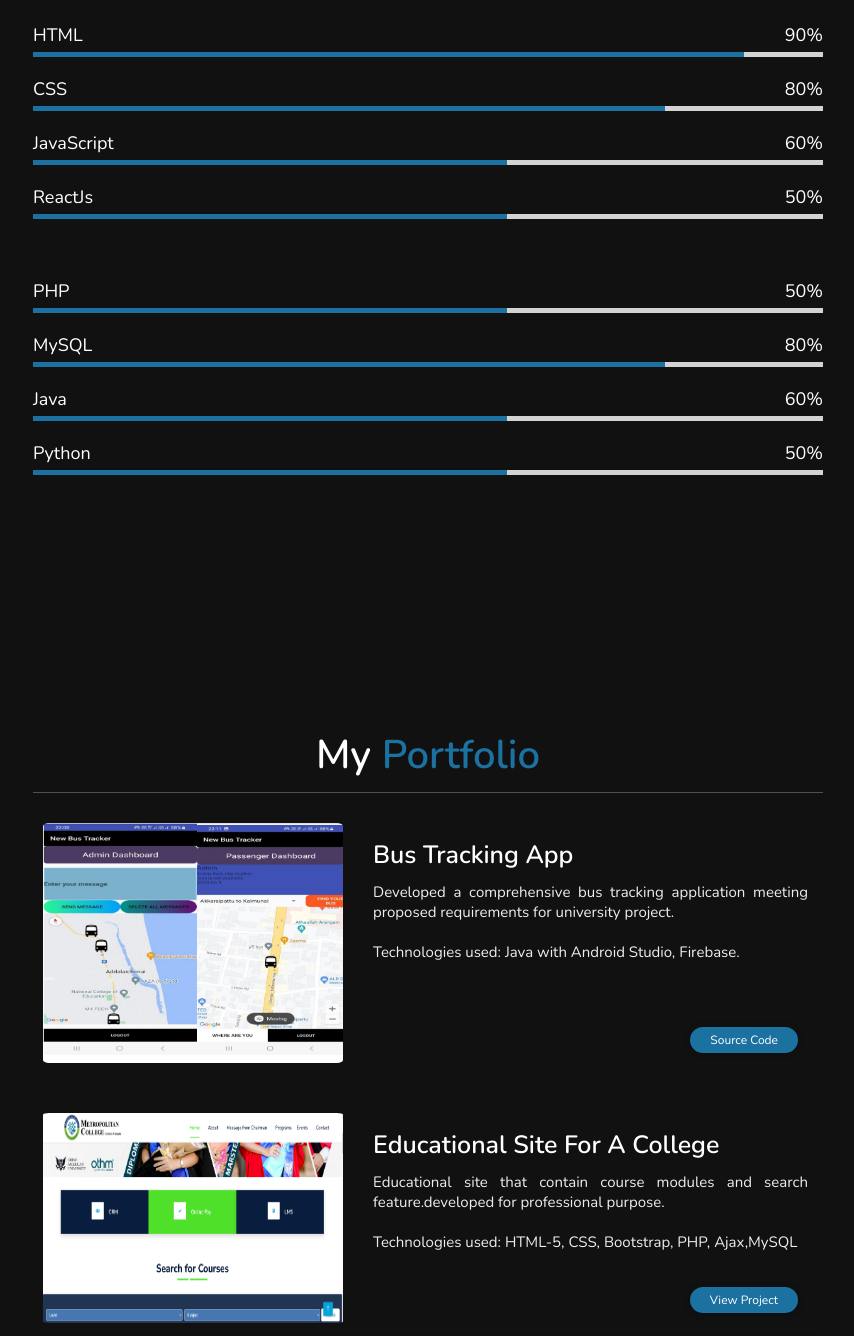
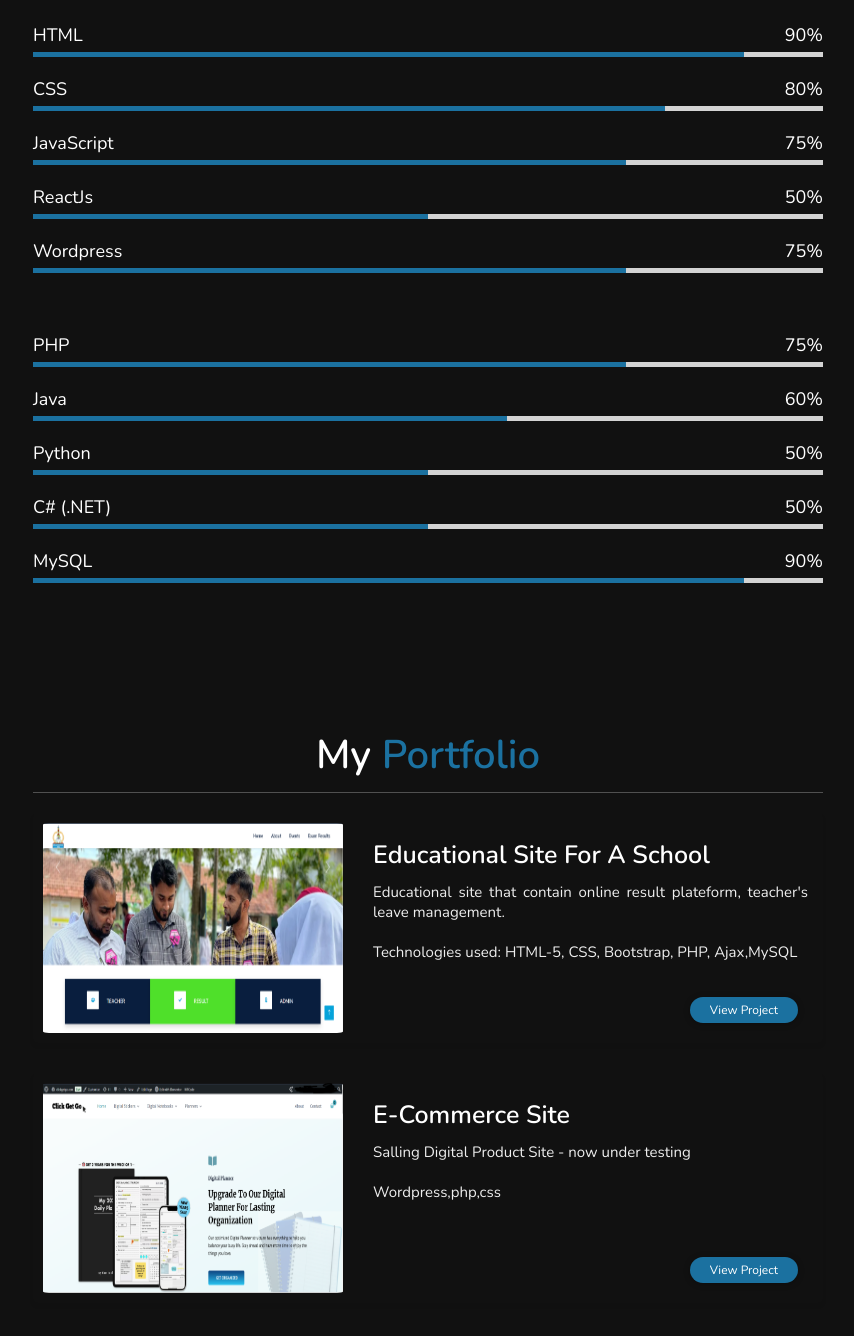
Before and after one commit to SHARAFAHMED3/portfolio_sharafsalaf, a plain HTML site: page index.html in a window 1280 px wide. Shown: the part 2492-3828 px from the top of the page, without its empty margins (387-1241 px from the left). Drawn offline with nearby package versions, Linux system fonts and the light colour scheme.

Commit message:
updated portfolio

```diff
--- a/index.html
+++ b/index.html
@@ -90,13 +90,13 @@
             <div class="counter">
 
                 <div class="box">
-                    <span>1+</span>
+                    <span>3+</span>
                     <h3>years of experience</h3>
                 </div>
 
                 <div class="box">
-                    <span>4+</span>
-                    <h3>project completed</h3>
+                    <span>6+</span>
+                    <h3>Major project completed</h3>
                 </div>
 
             </div>
@@ -125,14 +125,14 @@
             <div class="box">
                 <i class="fas fa-graduation-cap"></i>
                 <span>2020</span>
-                <h3>Dharuth Thowheed Assalafiyya Institute</h3>
+                <h3>DTA Institute</h3>
                 <p>Completed  Advanced Level in the Sri Lanka Education Scheme</p>
             </div>
 
             <div class="box">
                 <i class="fas fa-graduation-cap"></i>
                 <span>2017</span>
-                <h3>Dharuth Thowheed Assalafiyya Institute</h3>
+                <h3>DTA Institute</h3>
                 <p>Completed Ordinary Level in the Sri Lanka Education Scheme</p>
             </div>
         </div>
@@ -162,7 +162,7 @@
             <div class="bars">
                 <div class="info">
                     <span>JavaScript</span>
-                    <span>60%</span>
+                    <span>75%</span>
                 </div>
                 <div class="line JavaScript"></div>
             </div>
@@ -171,7 +171,15 @@
                     <span>ReactJs</span>
                     <span>50%</span>
                 </div>
-                <div class="line JavaScript"></div>
+                <div class="line ReactJs"></div>
+            </div>
+
+            <div class="bars">
+                <div class="info">
+                    <span>Wordpress</span>
+                    <span>75%</span>
+                </div>
+                <div class="line wordpress"></div>
             </div>
         </div>
 
@@ -179,17 +187,11 @@
             <div class="bars">
                 <div class="info">
                     <span>PHP</span>
-                    <span>50%</span>
+                    <span>75%</span>
                 </div>
-                <div class="line java"></div>
+                <div class="line php"></div>
             </div>
-            <div class="bars">
-                <div class="info">
-                    <span>MySQL</span>
-                    <span>80%</span>
-                </div>
-                <div class="line MySQL"></div>
-            </div>
+
             <div class="bars">
                 <div class="info">
                     <span>Java</span>
@@ -202,7 +204,21 @@
                     <span>Python</span>
                     <span>50%</span>
                 </div>
-                <div class="line java"></div>
+                <div class="line python"></div>
+            </div>
+            <div class="bars">
+                <div class="info">
+                    <span>C# (.NET)</span>
+                    <span>50%</span>
+                </div>
+                <div class="line c"></div>
+            </div>
+            <div class="bars">
+                <div class="info">
+                    <span>MySQL</span>
+                    <span>90%</span>
+                </div>
+                <div class="line MySQL"></div>
             </div>
         </div>
 
@@ -215,6 +231,45 @@
         <h1 class="heading"> my <span>portfolio</span> </h1>
 
         <ul class="groups">
+            <li class="col-pro">
+                <div class="card">
+                    <div class="image-session">
+                        <img src="Images/project/alirfan.png" alt="" class="image">
+                    </div>
+                    <div class="meta-sission">
+                        <div class="body">
+                            <h2 class="title">Educational site For a School</h2>
+                            <p class="desc">Educational site that contain online result plateform, teacher's leave management.</p>
+
+                            <p class="desc"> Technologies used: HTML-5, CSS, Bootstrap, PHP, Ajax,MySQL</p>
+                        </div>
+                        <div class="footer-po">
+                            <a href="https://alirfan.lk/" class="button"><span>View Project</span></a>
+                        </div>
+                    </div>
+                </div>
+            </li>
+            <li class="col-pro">
+                <div class="card">
+                    <div class="image-session">
+                        <img src="Images/project/clickgetgo-wp.png" alt="" class="image">
+                    </div>
+                    <div class="meta-sission">
+                        <div class="body">
+                            <h2 class="title">E-Commerce Site</h2>
+                            <p class="desc">Salling Digital Product Site - now under testing</p>
+
+                            <p class="desc">Wordpress,php,css</p>
+                        </div>
+                        <div class="footer-po">
+                            <a href="https://clickgetgo.com/" class="button"><span>View Project</span></a>
+                        </div>
+                    </div>
+                </div>
+            </li>
+
+
+
             <li class="col-pro">
                 <div class="card">
                     <div class="image-session-Pharmacy">
@@ -236,24 +291,7 @@
             </li>
 
 
-            <li class="col-pro">
-                <div class="card">
-                    <div class="image-session">
-                        <img src="Images/project/metropolitan.png" alt="" class="image">
-                    </div>
-                    <div class="meta-sission">
-                        <div class="body">
-                            <h2 class="title">Educational site For a College</h2>
-                            <p class="desc">Educational site that contain course modules and search feature.developed for professional purpose.</p>
 
-                            <p class="desc"> Technologies used: HTML-5, CSS, Bootstrap, PHP, Ajax,MySQL</p>
-                        </div>
-                        <div class="footer-po">
-                            <a href="https://metrocolllege.000webhostapp.com/" class="button"><span>View Project</span></a>
-                        </div>
-                    </div>
-                </div>
-            </li>
 
             <li class="col-pro">
                 <div class="card">
--- a/style.css
+++ b/style.css
@@ -216,8 +216,6 @@ header .follow a:hover {
 
 .about .row {
     display: flex;
-    /**align-items: center;
-    justify-content: center;**/
     flex-wrap: wrap;
     padding: 1rem 0;
 }
@@ -346,11 +344,11 @@ header .follow a:hover {
 }
 
 .about .skill-row .skill .wordpress::before {
-    width: 90%;
+    width: 75%;
 }
 
-.about .skill-row .skill .laravel::before {
-    width: 80%;
+.about .skill-row .skill .ReactJs::before {
+    width: 50%;
 }
 
 .about .skill-row .skill .css::before {
@@ -358,11 +356,13 @@ header .follow a:hover {
 }
 
 .about .skill-row .skill .c::before {
-    width: 80%;
+    width: 50%;
 }
-
+.about .skill-row .skill .python::before {
+    width: 50%;
+}
 .about .skill-row .skill .JavaScript::before {
-    width: 60%;
+    width: 75%;
 }
 
 .about .skill-row .skill .html::before {
@@ -370,15 +370,11 @@ header .follow a:hover {
 }
 
 .about .skill-row .skill .php::before {
-    width: 80%;
+    width: 75%;
 }
 
 .about .skill-row .skill .MySQL::before {
-    width: 80%;
-}
-
-.about .skill-row .skill .Angular::before {
-    width: 60%;
+    width: 90%;
 }
 
 .about .skill-row .skill .java::before {
```
Also changed, not shown: Images/project/alirfan.png (added), Images/project/clickgetgo-wp.png (added), Images/project/metropolitan.png (deleted).
